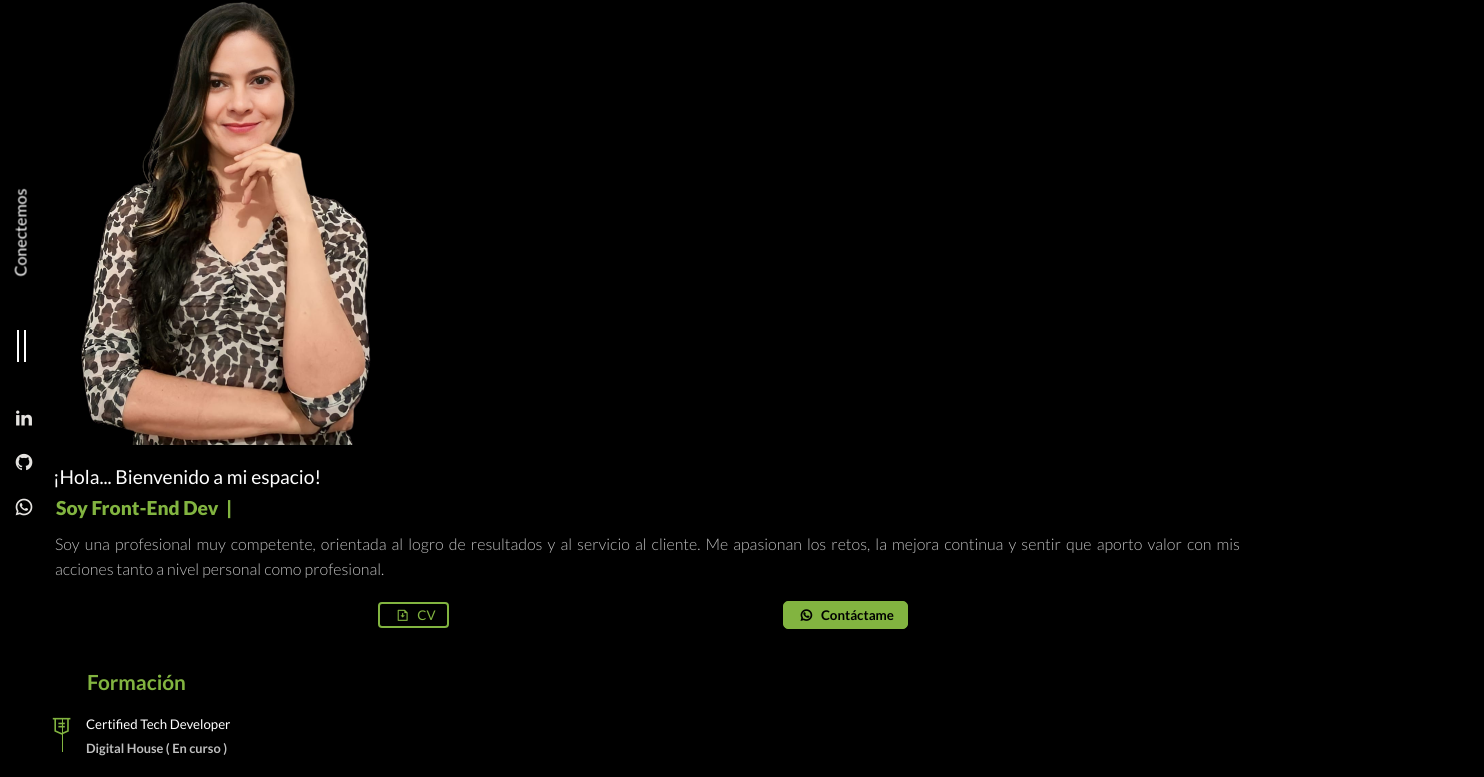
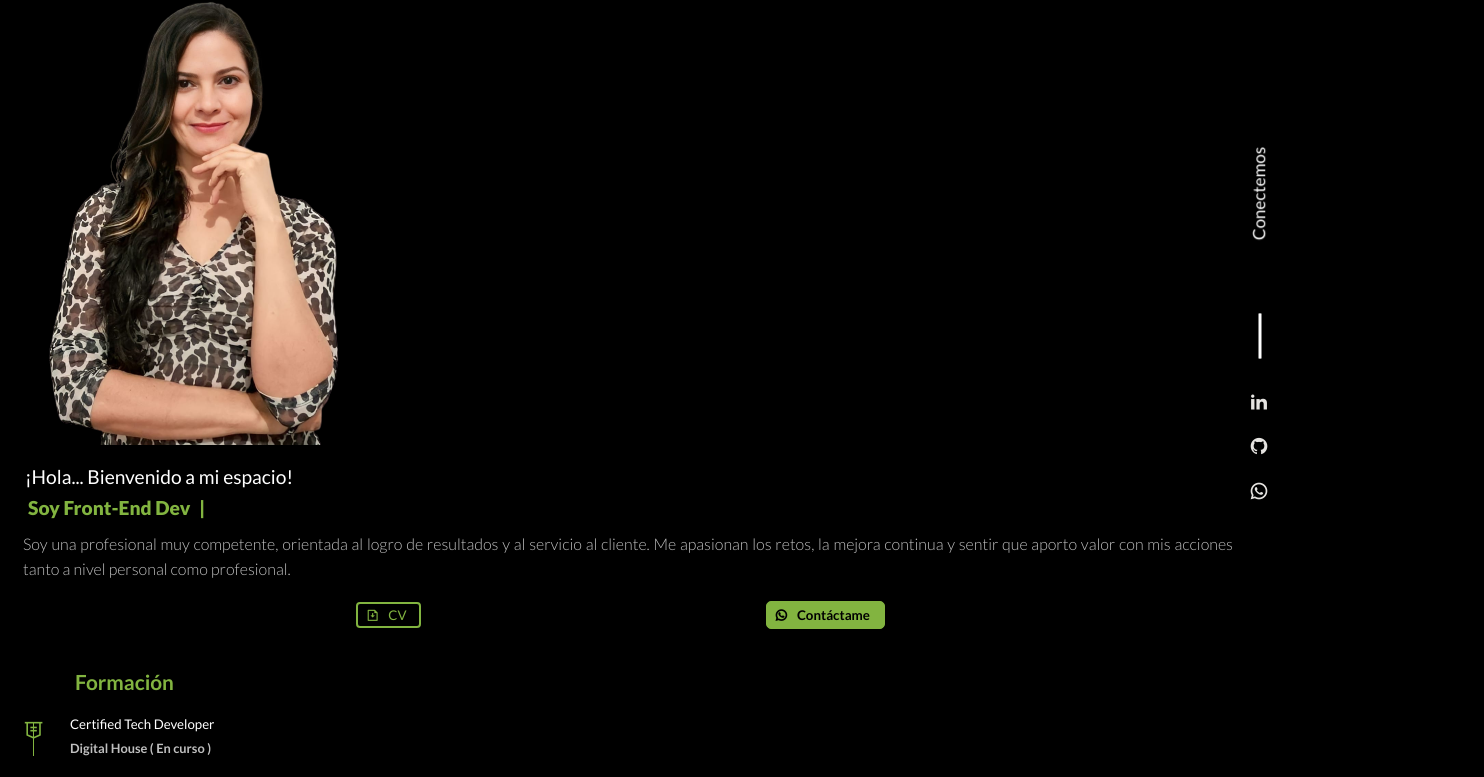
Before and after one commit to janetmu/mi-portafolio, a React (Create React App) app: page / in a window 1280 px wide. Shown: the part 137-914 px from the top of the page, 1484 px wide, since content can reach past the window. Built offline with nearby package versions, Linux system fonts and the light colour scheme.

Commit message:
ajuste diseño

```diff
--- a/src/App.css
+++ b/src/App.css
@@ -7,8 +7,8 @@
 /* base style */
 
 * {
-  margin-left: 8px;
-  margin-right: 8px;
+  margin-left: 4px;
+  margin-right: 9px;
   padding: 0;
   box-sizing: border-box;
 }
--- a/src/components/header/header.css
+++ b/src/components/header/header.css
@@ -137,15 +137,16 @@
   position: fixed;
   display: flex;
   top: 0px;
+
   }
 
   .logo h5 {
-  margin-left: 0;
+  padding-left: 35%;
   padding-top: 0px;
   font-size: 1.2rem;
   }
   .nav_right {
-    margin-left: 25px;
+    margin-right: -30%;
     justify-content: flex-end;
   }
 
--- a/src/components/hero-section/HeroSection.jsx
+++ b/src/components/hero-section/HeroSection.jsx
@@ -24,7 +24,7 @@ const HeroSection = () => {
       <Container>
         <Row>
           <Col lg="6" md="6">
-            <div className="home_social grid">
+            <div className="home_social">
               <span className="home_contact">Conectemos</span>
               <div className="home_social">
                 <br></br>
--- a/src/components/hero-section/hero-section.css
+++ b/src/components/hero-section/hero-section.css
@@ -2,10 +2,9 @@
   position: fixed;
   display: flex;
   flex-flow: column wrap;
-  top: 60%;
-  left: -10px;
+  top: 58%;
+  right: -16px;
   row-gap: 1.3rem;
-  margin-right: 0px;
 }
 
 .home_social a {
@@ -14,11 +13,11 @@
 
 .home_social::before {
   content: "     ";
-  width: 32px;
+  width: 45px;
   height: 2px;
-  margin-left: 35%;
+  margin-right: 0px;
   background-color: #fff;
-  transform: rotate(90deg) translate(2px, 7px);
+  transform: rotate(90deg) translate(8px, 4px);
 }
 
 .home_contact {
@@ -26,11 +25,13 @@
   position: fixed;
   display: flex;
   flex-flow: column wrap;
-  top: 45%;
-  left: -32px;
+  right: -34px;
+  top: 40%;
   row-gap: 1.1rem;
   transform: rotate(-90deg);
   font-family: "Lato", sans-serif;
+  font-size: 17px;
+  font-weight: 400;
 }
 
 .hero_section {
--- a/src/components/portfolio/portfolio.css
+++ b/src/components/portfolio/portfolio.css
@@ -18,8 +18,8 @@
   margin-top: 5%;
   border-radius: 0.5rem;
   background-color: #262626;
-  margin-right: -4px;
-  margin-left: 24px;
+  margin-right: 14px;
+  margin-left: 12px;
 }
 
 .work_img {
--- a/src/components/qualification/qualification.css
+++ b/src/components/qualification/qualification.css
@@ -10,8 +10,8 @@ section {
 
 .single_studies::before{
   position: absolute;
-  top: 24px;
-  left: 6px;
+  top: 28px;
+  left: -7px;
   width: 1px;
   height: 55%;
   content: "";
@@ -21,8 +21,8 @@ section {
 
 .studies-icon{
   position: relative;
-  top: 22px;
-  left: -20px;
+  top: 26px;
+  left: -24px;
   color: #82b440;
   font-size: 1.2rem;
 }
--- a/src/components/skills/skills.css
+++ b/src/components/skills/skills.css
@@ -16,7 +16,8 @@
   display: flex;
   border-radius: 0.5rem;
   background-color: #262626;
-  margin-left: 28px;
+  margin-left: 12px;
+  margin-right: 14px;
 }
 
 .skills_card {
```
